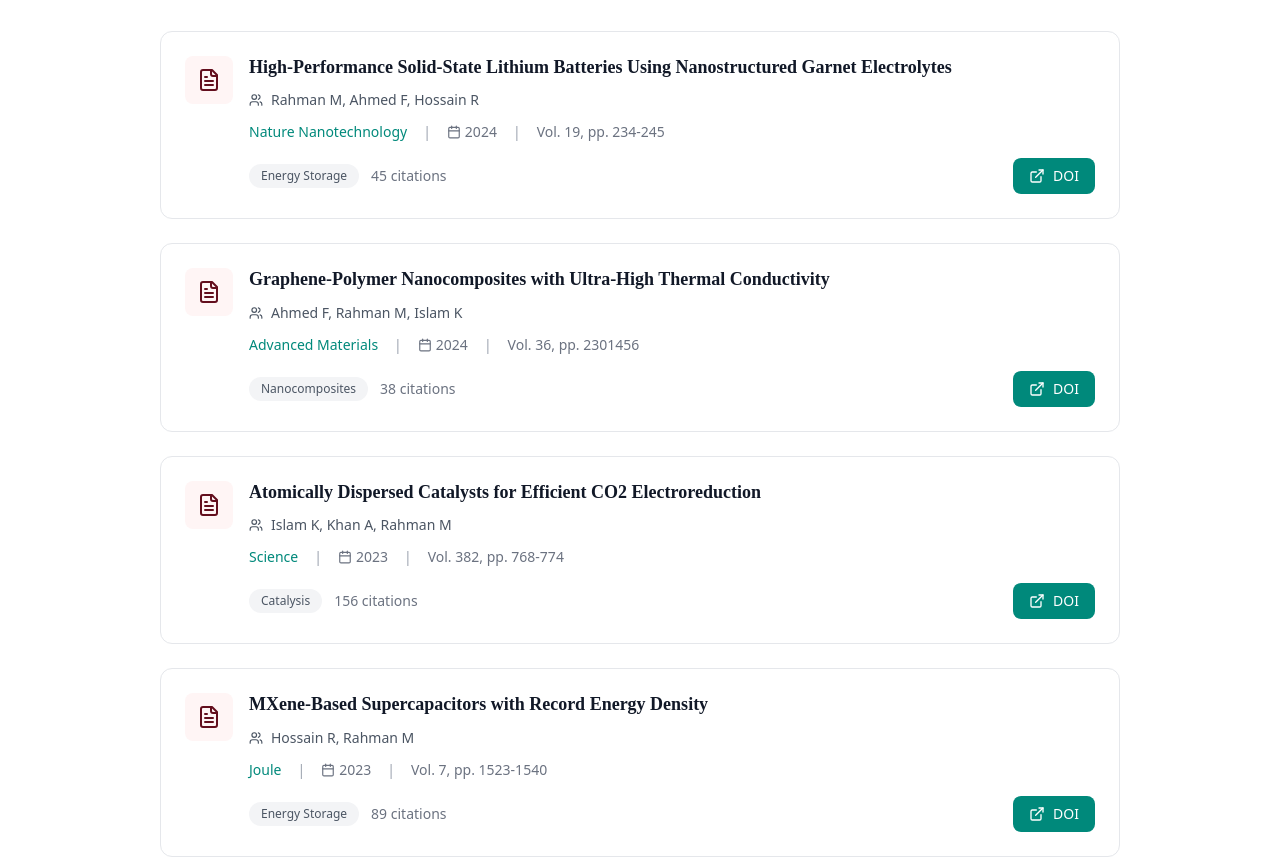
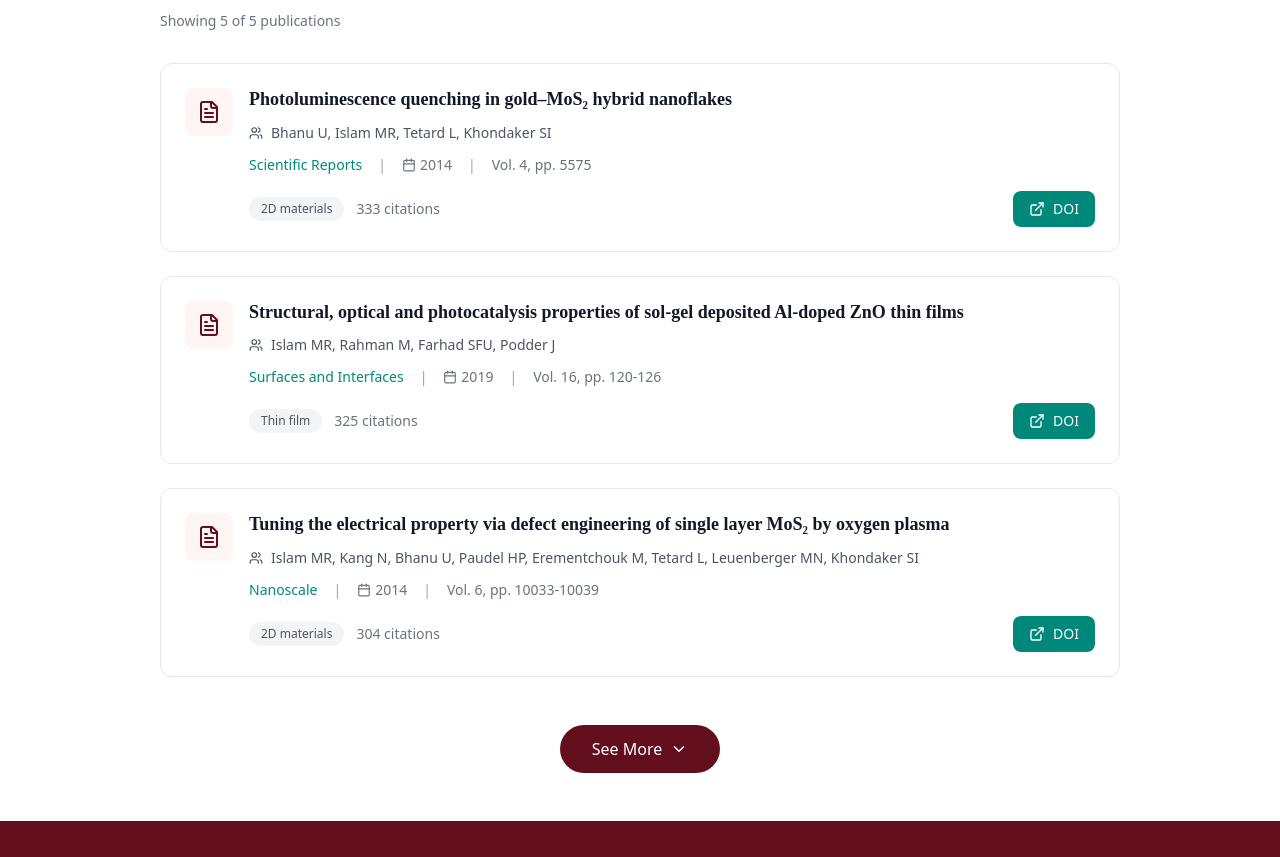
Before and after one commit to tahid02/NRG-lab-buet, a React (Vite) app: page /publications in a window 1280 px wide. Shown: the part 543-1400 px from the top of the page. Built offline with nearby package versions, Linux system fonts and the light colour scheme.

Commit message:
top 5 cited

```diff
--- a/src/pages/Publications.tsx
+++ b/src/pages/Publications.tsx
@@ -15,106 +15,83 @@ import { Button } from '@/components/ui/button';
 
 const publications = [
   {
-    title:
-      'High-Performance Solid-State Lithium Batteries Using Nanostructured Garnet Electrolytes',
-    authors: ['Rahman M', 'Ahmed F', 'Hossain R'],
-    journal: 'Nature Nanotechnology',
-    year: 2024,
-    volume: '19',
-    pages: '234-245',
-    doi: '10.1038/s41565-024-xxxxx',
-    citations: 45,
-    category: 'Energy Storage',
+    title: 'Photoluminescence quenching in gold–MoS₂ hybrid nanoflakes',
+    authors: ['Bhanu U', 'Islam MR', 'Tetard L', 'Khondaker SI'],
+    journal: 'Scientific Reports',
+    year: 2014,
+    volume: '4',
+    pages: '5575',
+    doi: '10.1038/srep05575',
+    citations: 333,
+    category: '2D materials',
   },
   {
     title:
-      'Graphene-Polymer Nanocomposites with Ultra-High Thermal Conductivity',
-    authors: ['Ahmed F', 'Rahman M', 'Islam K'],
-    journal: 'Advanced Materials',
-    year: 2024,
-    volume: '36',
-    pages: '2301456',
-    doi: '10.1002/adma.2024xxxxx',
-    citations: 38,
-    category: 'Nanocomposites',
+      'Structural, optical and photocatalysis properties of sol-gel deposited Al-doped ZnO thin films',
+    authors: ['Islam MR', 'Rahman M', 'Farhad SFU', 'Podder J'],
+    journal: 'Surfaces and Interfaces',
+    year: 2019,
+    volume: '16',
+    pages: '120-126',
+    doi: '10.1016/j.surfin.2019.05.007',
+    citations: 325,
+    category: 'Thin film',
   },
   {
-    title: 'Atomically Dispersed Catalysts for Efficient CO2 Electroreduction',
-    authors: ['Islam K', 'Khan A', 'Rahman M'],
-    journal: 'Science',
-    year: 2023,
-    volume: '382',
-    pages: '768-774',
-    doi: '10.1126/science.xxxxx',
-    citations: 156,
-    category: 'Catalysis',
+    title:
+      'Tuning the electrical property via defect engineering of single layer MoS₂ by oxygen plasma',
+    authors: [
+      'Islam MR',
+      'Kang N',
+      'Bhanu U',
+      'Paudel HP',
+      'Erementchouk M',
+      'Tetard L',
+      'Leuenberger MN',
+      'Khondaker SI',
+    ],
+    journal: 'Nanoscale',
+    year: 2014,
+    volume: '6',
+    pages: '10033-10039',
+    doi: '10.1039/C4NR02142H',
+    citations: 304,
+    category: '2D materials',
   },
   {
-    title: 'MXene-Based Supercapacitors with Record Energy Density',
-    authors: ['Hossain R', 'Rahman M'],
-    journal: 'Joule',
-    year: 2023,
-    volume: '7',
-    pages: '1523-1540',
-    doi: '10.1016/j.joule.2023.xxxxx',
-    citations: 89,
-    category: 'Energy Storage',
+    title:
+      'Optical properties of ZnO nano fiber thin films grown by spray pyrolysis of zinc acetate precursor',
+    authors: ['Islam MR', 'Podder J'],
+    journal: 'Crystal Research and Technology',
+    year: 2009,
+    volume: '44',
+    pages: '286-292',
+    doi: '10.1002/crat.200800326',
+    citations: 227,
+    category: 'Thin film',
   },
   {
-    title: 'Interface Engineering for Efficient Perovskite Solar Cells',
-    authors: ['Mahmud T', 'Rahman M', 'Ahmed F'],
-    journal: 'Energy & Environmental Science',
-    year: 2023,
-    volume: '16',
-    pages: '2890-2905',
-    doi: '10.1039/d3ee00xxx',
-    citations: 67,
-    category: 'Solar Energy',
-  },
-  {
-    title: 'Scalable Synthesis of 2D Transition Metal Dichalcogenides',
-    authors: ['Khan A', 'Islam K', 'Rahman M'],
-    journal: 'ACS Nano',
-    year: 2023,
-    volume: '17',
-    pages: '4567-4580',
-    doi: '10.1021/acsnano.3cxxxxx',
-    citations: 52,
-    category: '2D Materials',
-  },
-  {
-    title: 'Nanostructured Electrodes for Next-Generation Batteries',
-    authors: ['Rahman M', 'Hossain R'],
-    journal: 'Chemical Reviews',
-    year: 2022,
-    volume: '122',
-    pages: '12345-12400',
-    doi: '10.1021/acs.chemrev.2cxxxxx',
-    citations: 234,
-    category: 'Energy Storage',
-  },
-  {
-    title: 'Polymer-Clay Nanocomposites: A Comprehensive Review',
-    authors: ['Ahmed F', 'Sultana N', 'Rahman M'],
-    journal: 'Progress in Materials Science',
-    year: 2022,
-    volume: '130',
-    pages: '100995',
-    doi: '10.1016/j.pmatsci.2022.xxxxx',
-    citations: 178,
-    category: 'Nanocomposites',
+    title:
+      'Two-dimensional lateral heterojunction through bandgap engineering of MoS₂ via oxygen plasma',
+    authors: ['Choudhary N', 'Islam MR', 'Kang N', 'Tetard L', 'Jung Y', 'Khondaker SI'],
+    journal: 'Journal of Physics: Condensed Matter',
+    year: 2016,
+    volume: '28',
+    pages: '364002',
+    doi: '10.1088/0953-8984/28/36/364002',
+    citations: 99,
+    category: '2D materials',
   },
 ];
 
 const categories = [
   'All',
-  'Energy Storage',
-  'Nanocomposites',
-  'Catalysis',
-  'Solar Energy',
-  '2D Materials',
+  'Nanotechnology',
+  'Carbon nanotube',
+  '2D materials',
+  'Thin film',
 ];
-const years = ['All', '2024', '2023', '2022'];
+const years = ['All', '2019', '2016', '2014', '2009'];
 
 export default function Publications() {
   const { pathname } = useLocation();
@@ -122,7 +99,7 @@ export default function Publications() {
   const [selectedCategory, setSelectedCategory] = useState('All');
   const [selectedYear, setSelectedYear] = useState('All');
   const [showAllPublications, setShowAllPublications] = useState(false);
-  const INITIAL_PUBLICATIONS_TO_SHOW = 5;
+  const INITIAL_PUBLICATIONS_TO_SHOW = 3;
 
   useEffect(() => {
     window.scrollTo(0, 0);
@@ -164,7 +141,8 @@ export default function Publications() {
                 Our Research Impact
               </h1>
               <p className="mt-6 text-xl text-gray-600 leading-relaxed">
-                Explore our peer-reviewed publications in leading scientific
+                Explore our peer-reviewed publications on 2D materials,
+                nanotechnology, and thin film research in leading scientific
                 journals.
               </p>
             </motion.div>
```
